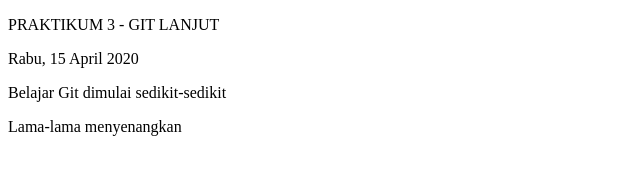
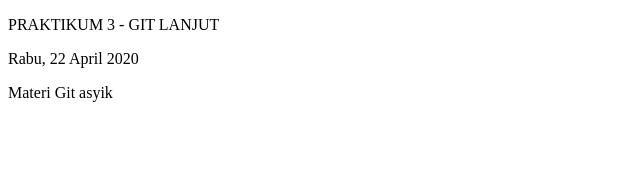
Before and after one commit to nurhabibrs/prak2rpl, a plain HTML site: page index.html in a window 1280 px wide. Shown: the whole page, without its empty margins (0-640 px from the left). Drawn offline with Linux system fonts and the light colour scheme.

Commit message:
perubahan baru

```diff
--- a/index.html
+++ b/index.html
@@ -4,8 +4,7 @@
         <p>PRAKTIKUM 3 - GIT LANJUT</p>
     </head>
     <body>
-        <p>Rabu, 15 April 2020</p>
-        <p>Belajar Git dimulai sedikit-sedikit</p>
-        <p>Lama-lama menyenangkan</p>
+        <p>Rabu, 22 April 2020</p>
+        <p>Materi Git asyik</p>
     </body>
 </html>
```
